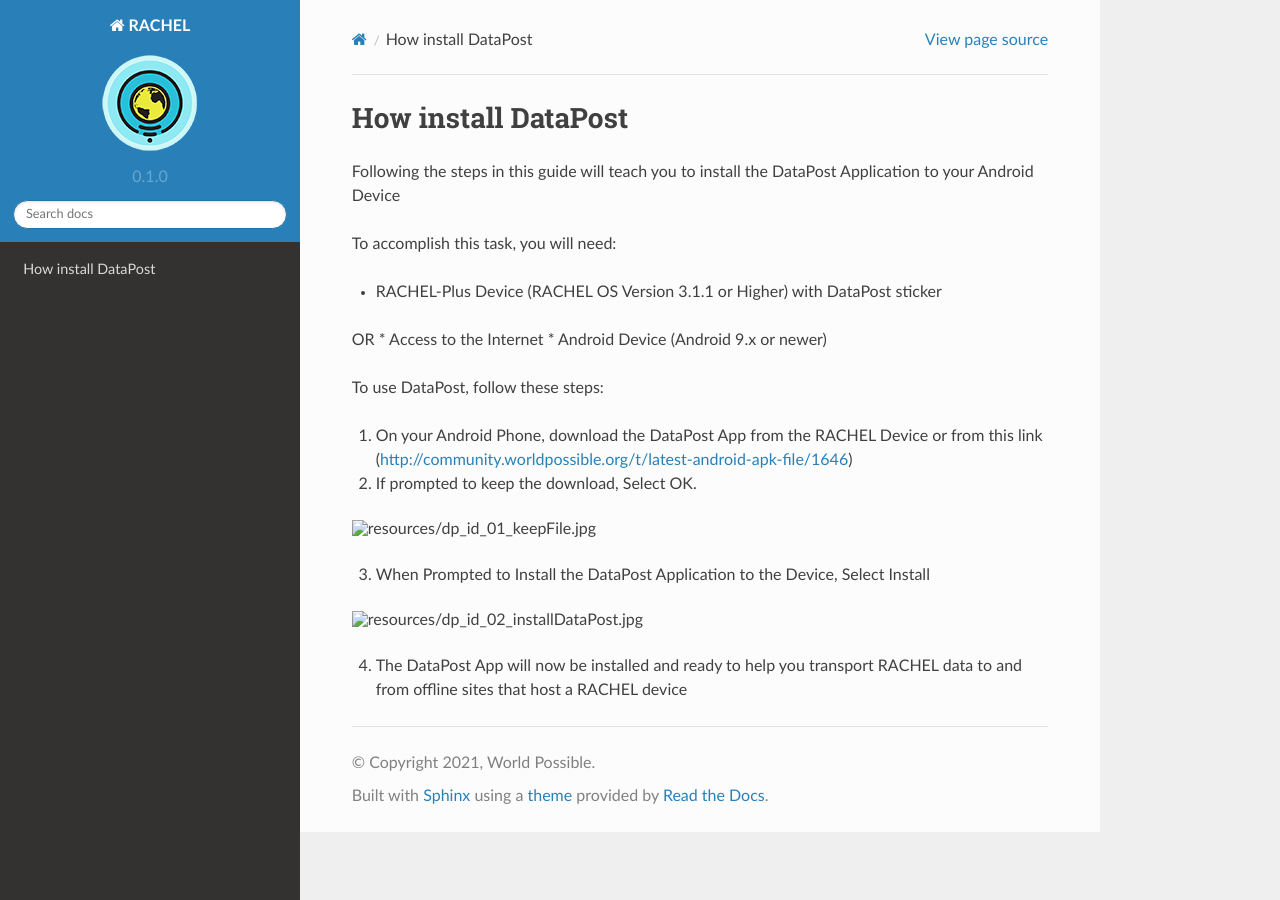
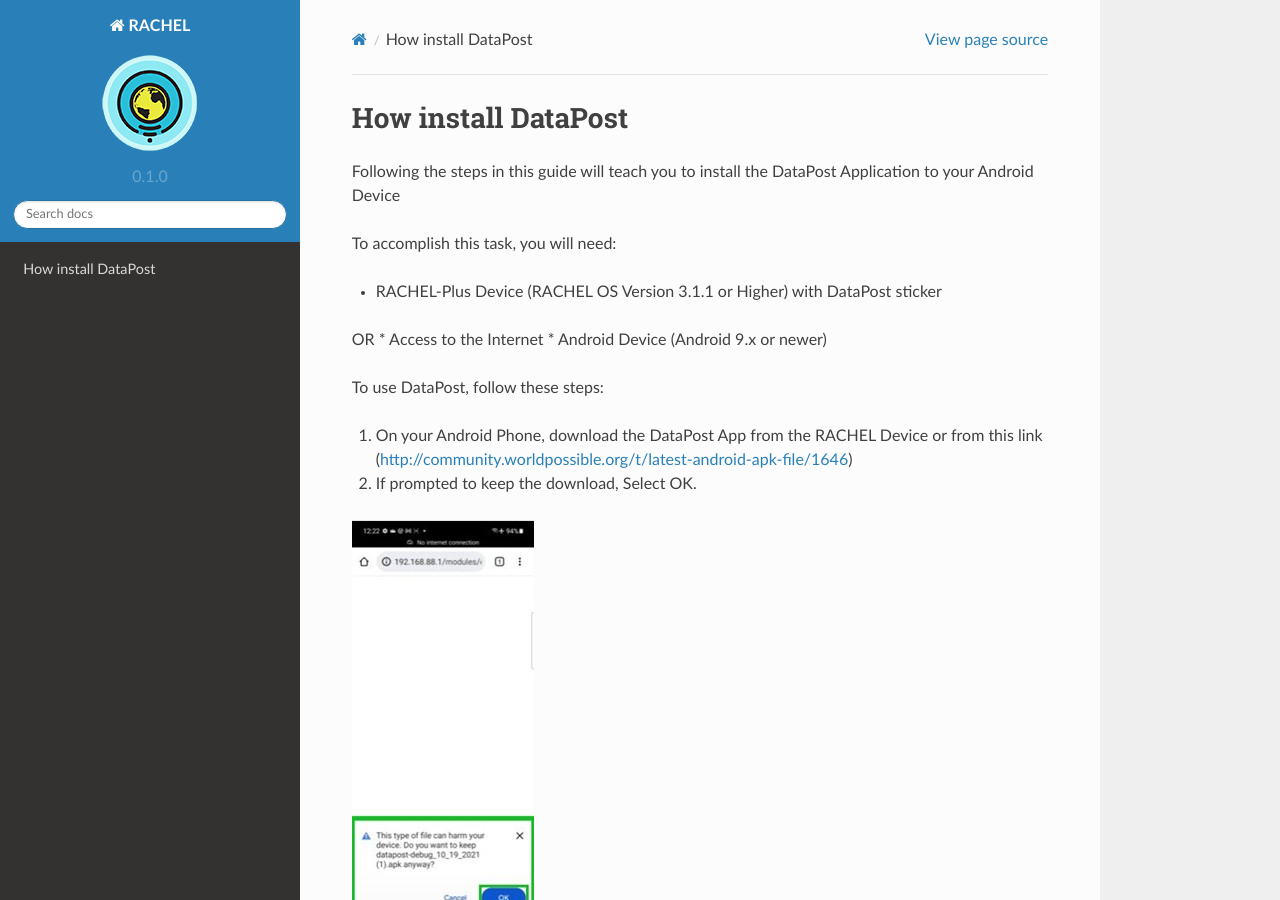
Before and after one commit to worldpossible/rachel, a Sphinx documentation site: the page built from docs/source/datapost/installDataPost.rst, in a window 1280 px wide and 900 px high. Built offline with Sphinx 7.4.7 and the Read the Docs theme 2.0.0, drawn with Linux system fonts in a browser that asks for light colours; pages that are not in the unit, such as notebooks, are missing from menus.

Commit message:
link updates

```diff
--- a/docs/source/datapost/installDataPost.rst
+++ b/docs/source/datapost/installDataPost.rst
@@ -20,10 +20,10 @@
 1. On your Android Phone, download the DataPost App from the RACHEL Device or from this link (http://community.worldpossible.org/t/latest-android-apk-file/1646)
 2. If prompted to keep the download, Select OK.
 
-.. image:: ../resources/dp_id_01_keepFile.jpg
+.. image:: ../_resources/dp_id_01_keepFile.jpg
 
 3. When Prompted to Install the DataPost Application to the Device, Select Install
 
-.. image:: ../resources/dp_id_02_installDataPost.jpg
+.. image:: ../_resources/dp_id_02_installDataPost.jpg
 
 4. The DataPost App will now be installed and ready to help you transport RACHEL data to and from offline sites that host a RACHEL device
--- a/docs/source/datapost/useDataPost.rst
+++ b/docs/source/datapost/useDataPost.rst
@@ -51,4 +51,4 @@
 
 http://datapost.site:3010/single?subdomain=c9895f
 
-.. image:: ../_resources/dp_ud_06_dataPostStatistics.jpg
+.. image:: ../_resources/dp_ud_06_datapostStatistics.jpg
```
